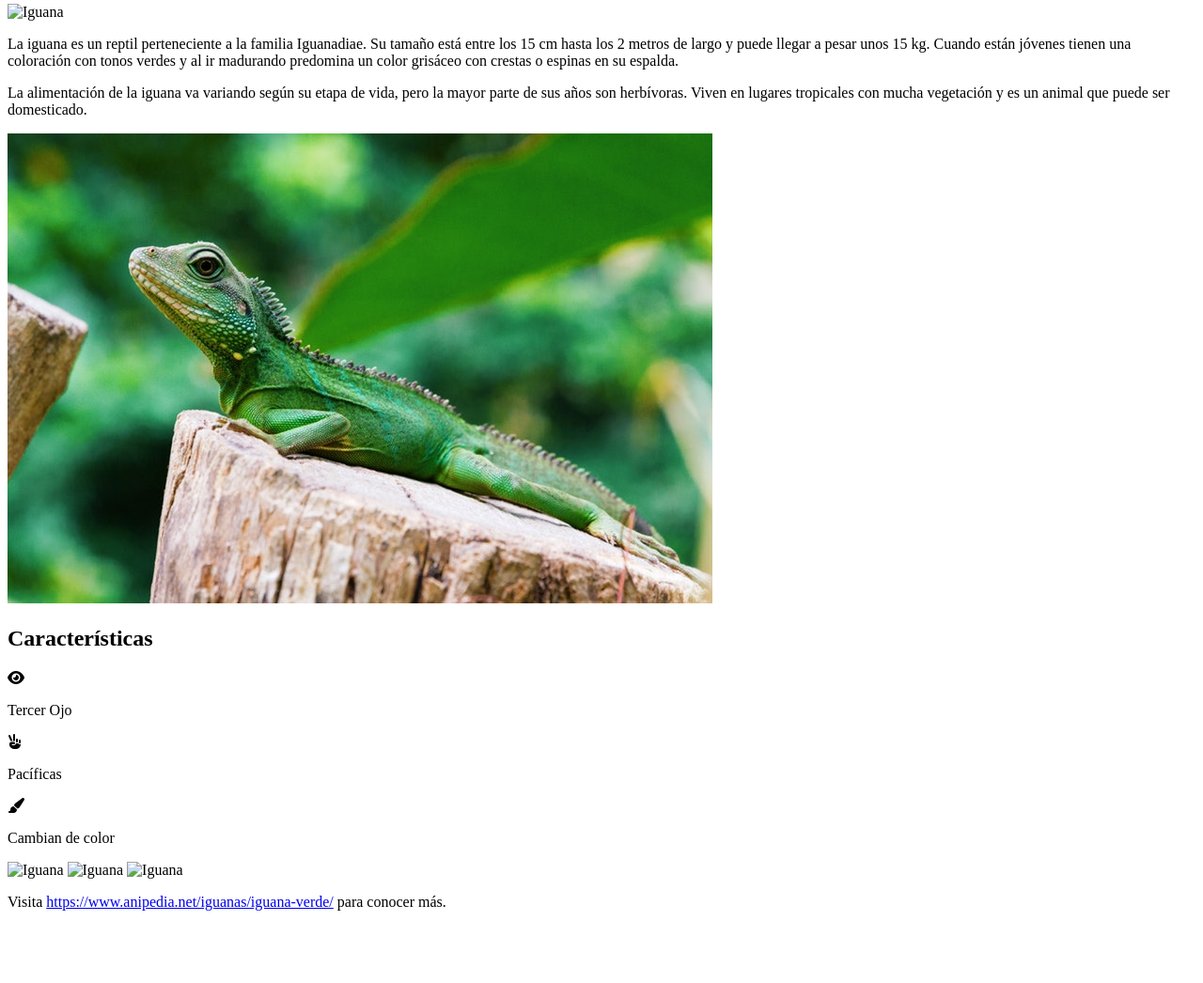
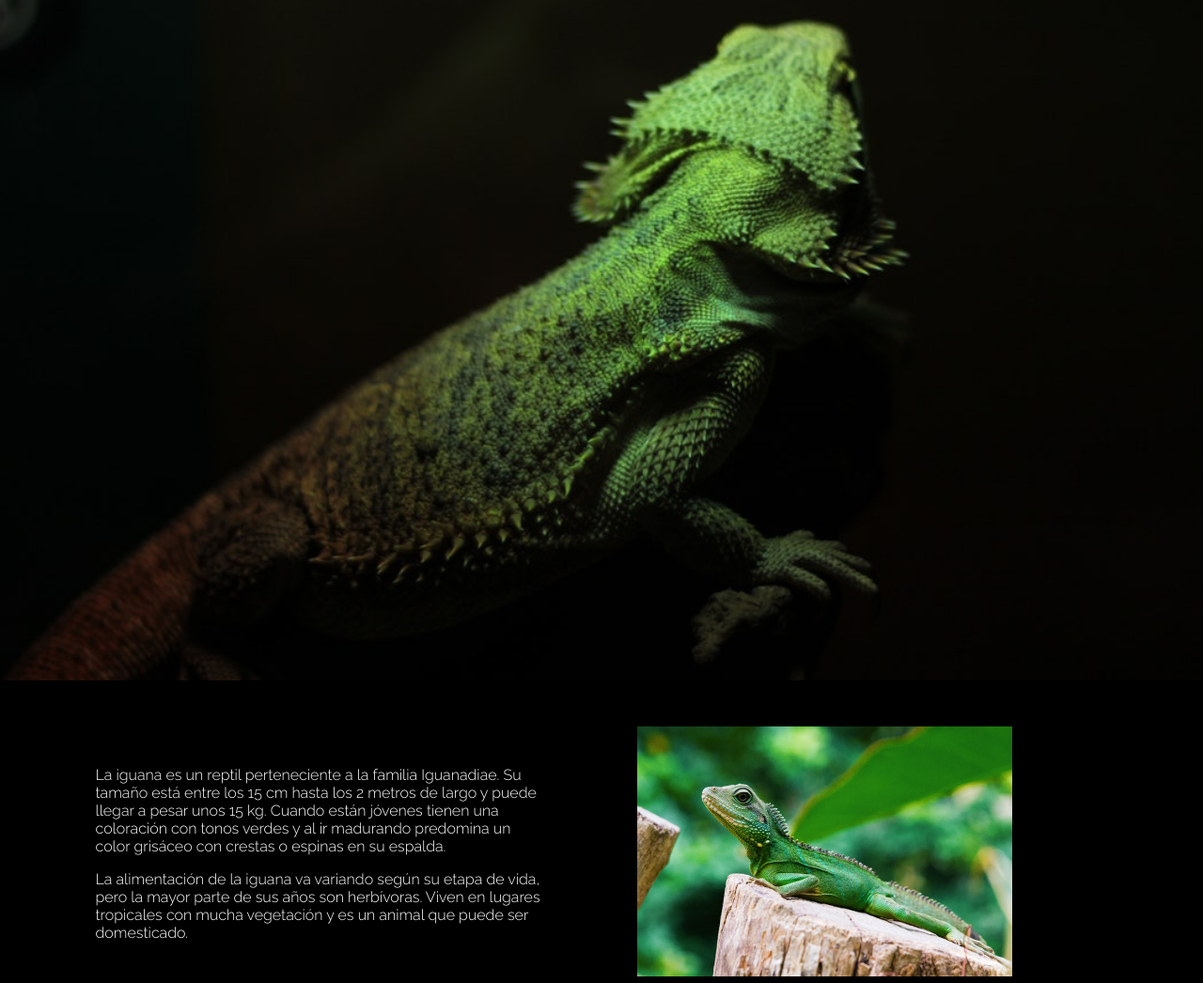
Before and after one commit to Pipeara/proyecto-3.2, a plain HTML site: page index.html in a window 1280 px wide. Shown: the part 76-1122 px from the top of the page at 94% size. Before the commit the page ends 1061 px from the top, so only its background shows below. Drawn offline with Linux system fonts and the light colour scheme; the site is published under a folder, as on GitHub Pages, so addresses that start at the root find nothing.

Commit message:
nuevo cambio de ruta

```diff
--- a/index.html
+++ b/index.html
@@ -10,14 +10,14 @@
     <link rel="preconnect" href="https://fonts.gstatic.com" crossorigin>
     <link href="https://fonts.googleapis.com/css2?family=Raleway:wght@300;500&display=swap" rel="stylesheet">
     <script src="https://kit.fontawesome.com/f44e155de9.js" crossorigin="anonymous"></script>
-    <link rel="stylesheet" href="/assets/css/styles.css">
+    <link rel="stylesheet" href="assets/css/styles.css">
 </head>
 <body>
     <header>
         <h1>
             Iguanas
         </h1>
-        <img src="/assets/img/bg-header.jpg" alt="Iguana">
+        <img src="assets/img/bg-header.jpg" alt="Iguana">
     </header>
     <main>
         <section class="description">
@@ -67,9 +67,9 @@
             </div>
         </section>
         <section class="imgSection">
-            <img src="/assets/img/iguana-2.jpg" alt="Iguana">
-            <img src="/assets/img/iguana-3.jpg" alt="Iguana">
-            <img src="/assets/img/iguana-4.jpg" alt="Iguana">
+            <img src="assets/img/iguana-2.jpg" alt="Iguana">
+            <img src="assets/img/iguana-3.jpg" alt="Iguana">
+            <img src="assets/img/iguana-4.jpg" alt="Iguana">
         </section>
         <footer>
             <p>Visita <span><a target="_blank" href="https://www.anipedia.net/iguanas/iguana-verde/">https://www.anipedia.net/iguanas/iguana-verde/</a></span> para conocer más.</p>
```
